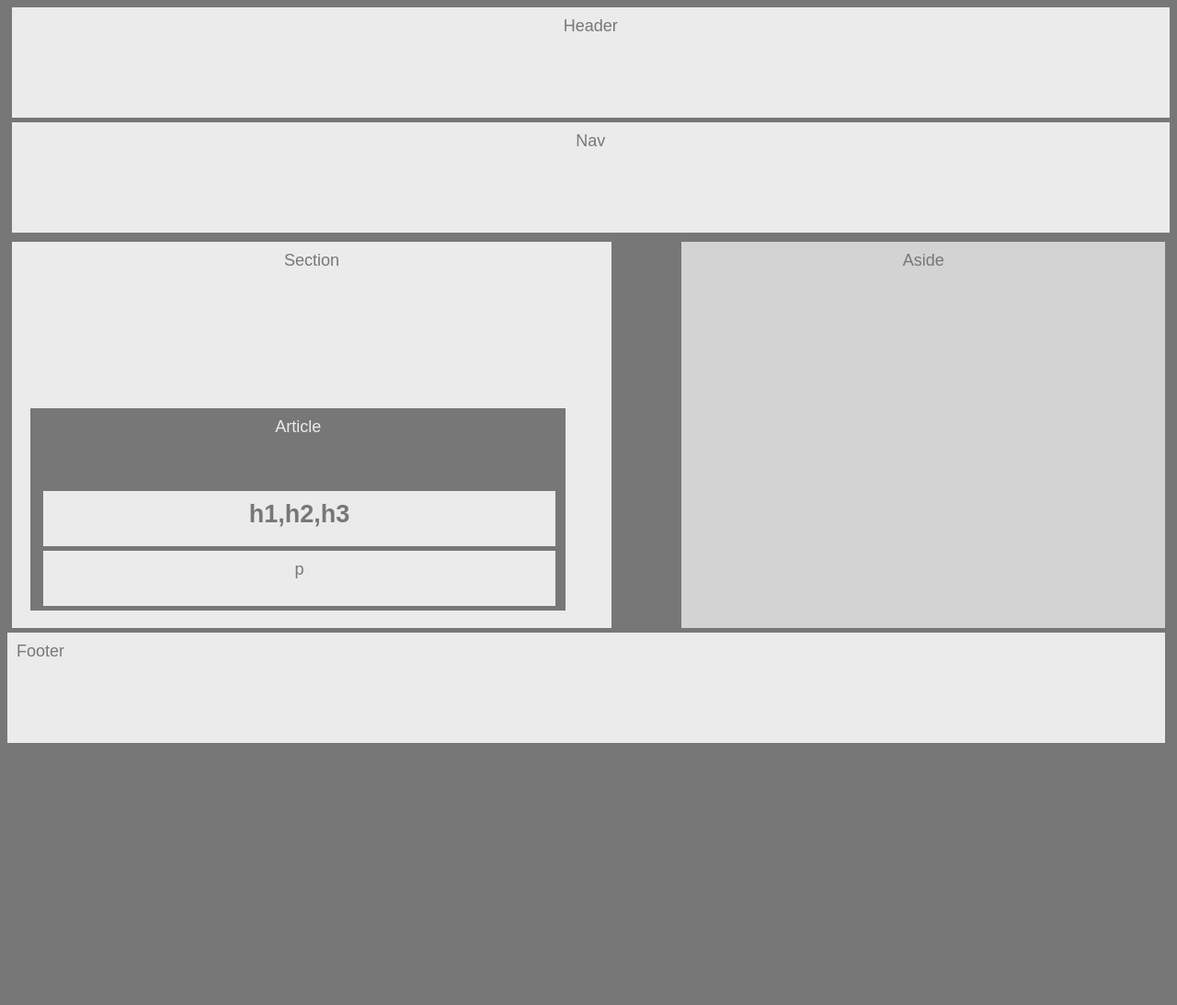
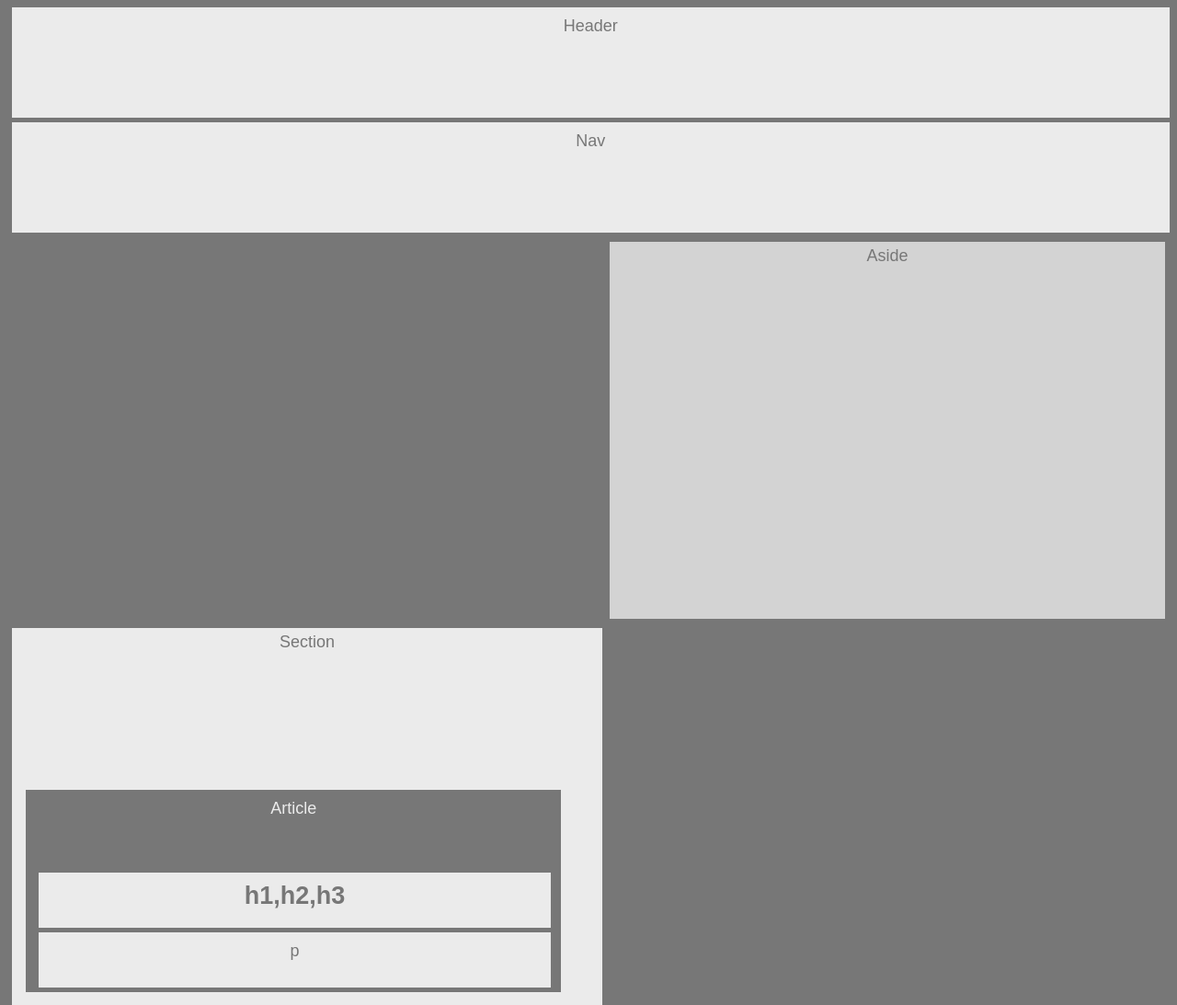
Before and after one commit to MFTeg/HW-Wireframe, a plain HTML site: page index.html in a window 1280 px wide. Shown: the top 1093 px of the page at 92% size. Before the commit the page ends 816 px from the top, so only its background shows below. Drawn offline with Linux system fonts and the light colour scheme.

Commit message:
Fr the final version

```diff
--- a/style.css
+++ b/style.css
@@ -20,11 +20,11 @@ nav {
 }
 aside {
     height: 400px;
-    width: 40%;
+    width: 47%;
     background: lightgray;
     text-align: center;
-    padding: 10px;
     margin: 5px;
+    padding: 5px;
     float: right
 }
 
@@ -33,7 +33,7 @@ section {
     width: 50%;
     background: #ebebeb;
     text-align: center;
-    padding: 10px;
+    padding: 5px;
     margin: 5px;
     float: left;
 }
```
